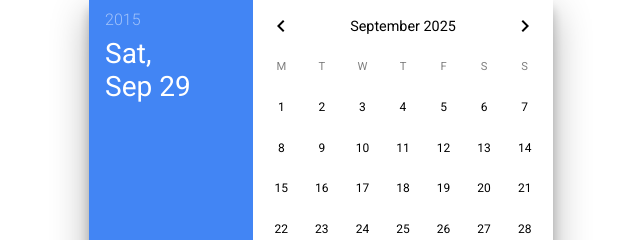
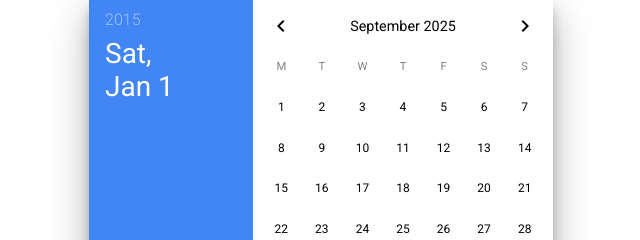
Before and after one commit to thenerdguying/Calendar, a plain HTML site: page index.html in a window 1280 px wide. Shown: the part 131-371 px from the top of the page, 319-959 px from the left. Drawn offline with nearby package versions, Linux system fonts and the light colour scheme.

Commit message:
Add files via upload

```diff
--- a/index.html
+++ b/index.html
@@ -22,7 +22,7 @@
     <div class="datepicker open" data-for="dob">
         <header>
             <div class="btn-select-year">2015</div>
-            <div class="btn-date-label active">Sat, <span class="no-wrap">Sep 29</span></div>
+            <div class="btn-date-label active">Sat, <span class="no-wrap">Jan 1</span></div>
         </header>
         <div>
             <div class="body">
```
